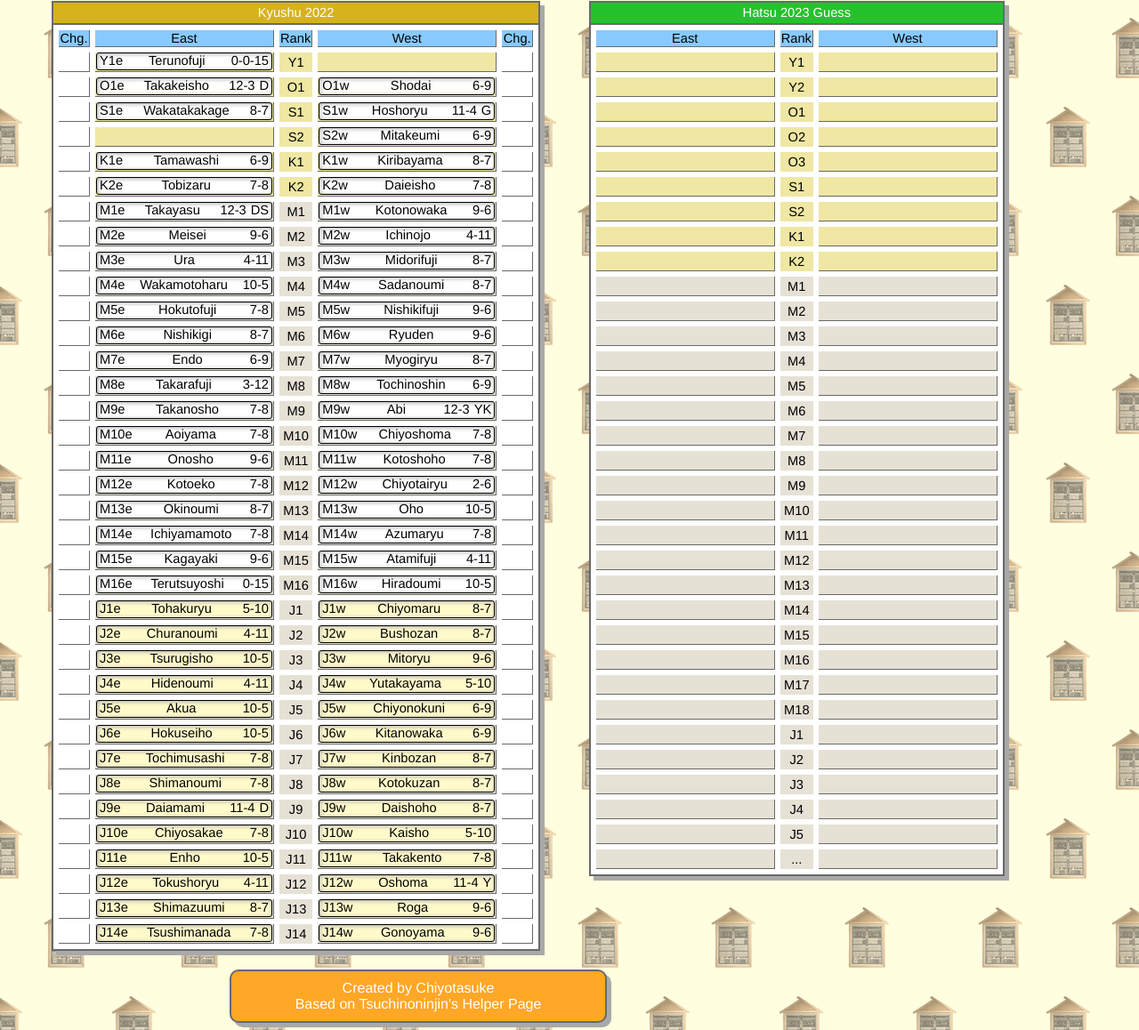
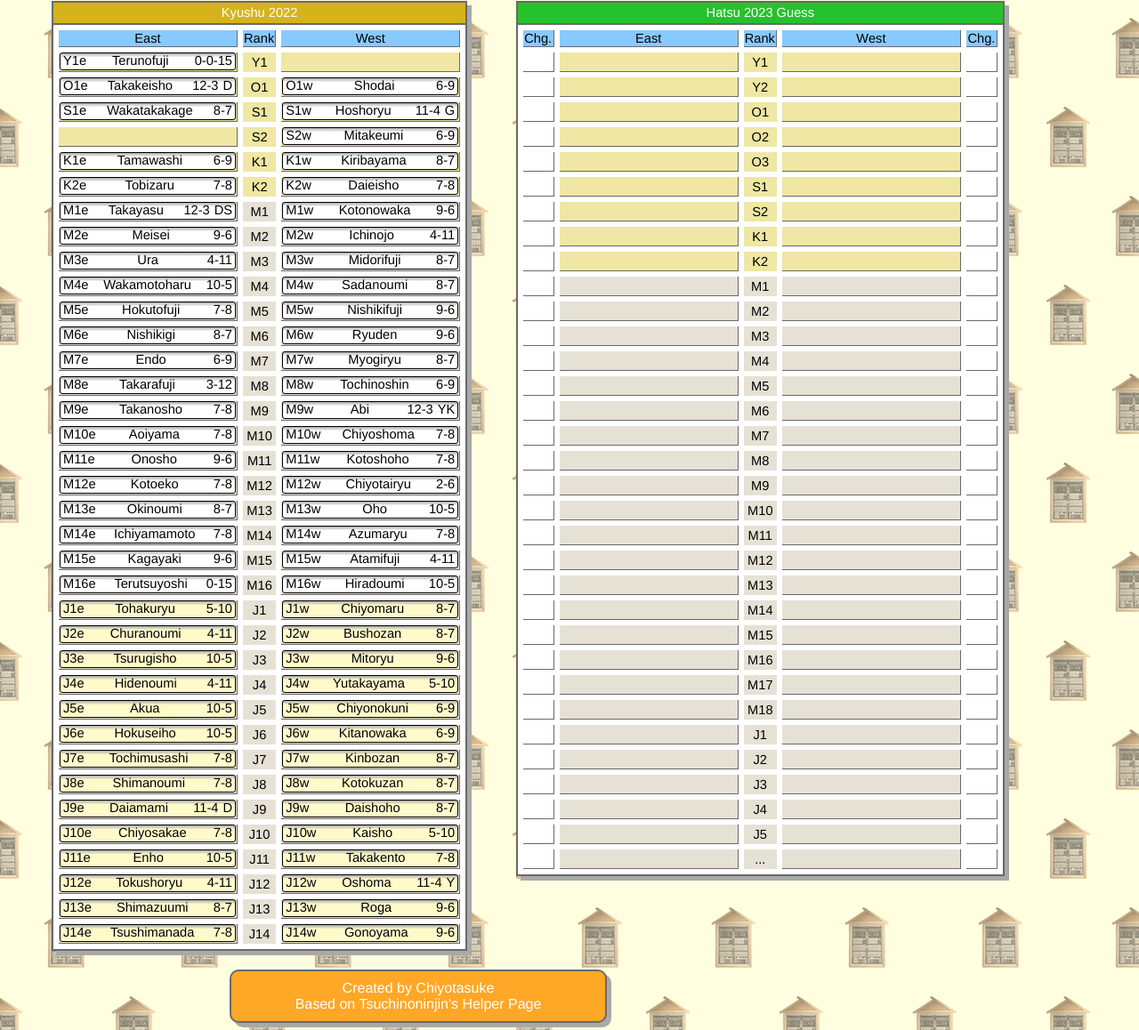
Before and after one commit to johnclyde/gtbhelper-cc, a plain HTML site: page index.html in a window 1280 px wide. Shown: the part 246-1404 px from the top of the page at 89% size. Drawn offline with Linux system fonts and the light colour scheme.

Commit message:
Add files via upload

```diff
--- a/index.html
+++ b/index.html
@@ -25,85 +25,85 @@
   <div id="redips-drag">
     <table id="banzuke1">
       <caption>Kyushu 2022</caption>
-      <thead class="theader"><th class="chHead">Chg.</th><th>East</th><th>Rank</th><th>West</th><th class="chHead">Chg.</th></thead>
+      <thead class="theader"><th>East</th><th>Rank</th><th>West</th></thead>
       <tbody>
-        <tr class="san"><td class="ch"> </td><td class="redips-only Y1e"></td><th>Y1</th><td class="redips-only Y1w"></td><td class="ch"> </td></tr>
-        <tr class="san"><td class="ch"> </td><td class="redips-only O1e"></td><th>O1</th><td class="redips-only O1w"></td><td class="ch"> </td></tr>
-        <tr class="san"><td class="ch"> </td><td class="redips-only S1e"></td><th>S1</th><td class="redips-only S1w"></td><td class="ch"> </td></tr>
-        <tr class="san"><td class="ch"> </td><td class="redips-only S2e"></td><th>S2</th><td class="redips-only S2w"></td><td class="ch"> </td></tr>
-        <tr class="san"><td class="ch"> </td><td class="redips-only K1e"></td><th>K1</th><td class="redips-only K1w"></td><td class="ch"> </td></tr>
-        <tr class="san"><td class="ch"> </td><td class="redips-only K2e"></td><th>K2</th><td class="redips-only K2w"></td><td class="ch"> </td></tr>
+        <tr class="san"><td class="redips-only Y1e"></td><th>Y1</th><td class="redips-only Y1w"></td></tr>
+        <tr class="san"><td class="redips-only O1e"></td><th>O1</th><td class="redips-only O1w"></td></tr>
+        <tr class="san"><td class="redips-only S1e"></td><th>S1</th><td class="redips-only S1w"></td></tr>
+        <tr class="san"><td class="redips-only S2e"></td><th>S2</th><td class="redips-only S2w"></td></tr>
+        <tr class="san"><td class="redips-only K1e"></td><th>K1</th><td class="redips-only K1w"></td></tr>
+        <tr class="san"><td class="redips-only K2e"></td><th>K2</th><td class="redips-only K2w"></td></tr>
 
-        <tr><td class="ch"> </td><td class="redips-only M1e"></td><th>M1</th><td class="redips-only M1w"></td><td class="ch"> </td></tr>
-        <tr><td class="ch"> </td><td class="redips-only M2e"></td><th>M2</th><td class="redips-only M2w"></td><td class="ch"> </td></tr>
-        <tr><td class="ch"> </td><td class="redips-only M3e"></td><th>M3</th><td class="redips-only M3w"></td><td class="ch"> </td></tr>
-        <tr><td class="ch"> </td><td class="redips-only M4e"></td><th>M4</th><td class="redips-only M4w"></td><td class="ch"> </td></tr>
-        <tr><td class="ch"> </td><td class="redips-only M5e"></td><th>M5</th><td class="redips-only M5w"></td><td class="ch"> </td></tr>
-        <tr><td class="ch"> </td><td class="redips-only M6e"></td><th>M6</th><td class="redips-only M6w"></td><td class="ch"> </td></tr>
-        <tr><td class="ch"> </td><td class="redips-only M7e"></td><th>M7</th><td class="redips-only M7w"></td><td class="ch"> </td></tr>
-        <tr><td class="ch"> </td><td class="redips-only M8e"></td><th>M8</th><td class="redips-only M8w"></td><td class="ch"> </td></tr>
-        <tr><td class="ch"> </td><td class="redips-only M9e"></td><th>M9</th><td class="redips-only M9w"></td><td class="ch"> </td></tr>
-        <tr><td class="ch"> </td><td class="redips-only M10e"></td><th>M10</th><td class="redips-only M10w"></td><td class="ch"> </td></tr>
-        <tr><td class="ch"> </td><td class="redips-only M11e"></td><th>M11</th><td class="redips-only M11w"></td><td class="ch"> </td></tr>
-        <tr><td class="ch"> </td><td class="redips-only M12e"></td><th>M12</th><td class="redips-only M12w"></td><td class="ch"> </td></tr>
-        <tr><td class="ch"> </td><td class="redips-only M13e"></td><th>M13</th><td class="redips-only M13w"></td><td class="ch"> </td></tr>
-        <tr><td class="ch"> </td><td class="redips-only M14e"></td><th>M14</th><td class="redips-only M14w"></td><td class="ch"> </td></tr>
-        <tr><td class="ch"> </td><td class="redips-only M15e"></td><th>M15</th><td class="redips-only M15w"></td><td class="ch"> </td></tr>
-        <tr><td class="ch"> </td><td class="redips-only M16e"></td><th>M16</th><td class="redips-only M16w"></td><td class="ch"> </td></tr>
-        <tr><td class="ch"> </td><td class="redips-only J1e"></td><th>J1</th><td class="redips-only J1w"></td><td class="ch"> </td></tr>
-        <tr><td class="ch"> </td><td class="redips-only J2e"></td><th>J2</th><td class="redips-only J2w"></td><td class="ch"> </td></tr>
-        <tr><td class="ch"> </td><td class="redips-only J3e"></td><th>J3</th><td class="redips-only J3w"></td><td class="ch"> </td></tr>
-        <tr><td class="ch"> </td><td class="redips-only J4e"></td><th>J4</th><td class="redips-only J4w"></td><td class="ch"> </td></tr>
-        <tr><td class="ch"> </td><td class="redips-only J5e"></td><th>J5</th><td class="redips-only J5w"></td><td class="ch"> </td></tr>
-        <tr><td class="ch"> </td><td class="redips-only J6e"></td><th>J6</th><td class="redips-only J6w"></td><td class="ch"> </td></tr>
-        <tr><td class="ch"> </td><td class="redips-only J7e"></td><th>J7</th><td class="redips-only J7w"></td><td class="ch"> </td></tr>
-        <tr><td class="ch"> </td><td class="redips-only J8e"></td><th>J8</th><td class="redips-only J8w"></td><td class="ch"> </td></tr>
-        <tr><td class="ch"> </td><td class="redips-only J9e"></td><th>J9</th><td class="redips-only J9w"></td><td class="ch"> </td></tr>
-        <tr><td class="ch"> </td><td class="redips-only J10e"></td><th>J10</th><td class="redips-only J10w"></td><td class="ch"> </td></tr>
-        <tr><td class="ch"> </td><td class="redips-only J11e"></td><th>J11</th><td class="redips-only J11w"></td><td class="ch"> </td></tr>
-        <tr><td class="ch"> </td><td class="redips-only J12e"></td><th>J12</th><td class="redips-only J12w"></td><td class="ch"> </td></tr>
-        <tr><td class="ch"> </td><td class="redips-only J13e"></td><th>J13</th><td class="redips-only J13w"></td><td class="ch"> </td></tr>
-        <tr><td class="ch"> </td><td class="redips-only J14e"></td><th>J14</th><td class="redips-only J14w"></td><td class="ch"> </td></tr>
+        <tr><td class="redips-only M1e"></td><th>M1</th><td class="redips-only M1w"></td></tr>
+        <tr><td class="redips-only M2e"></td><th>M2</th><td class="redips-only M2w"></td></tr>
+        <tr><td class="redips-only M3e"></td><th>M3</th><td class="redips-only M3w"></td></tr>
+        <tr><td class="redips-only M4e"></td><th>M4</th><td class="redips-only M4w"></td></tr>
+        <tr><td class="redips-only M5e"></td><th>M5</th><td class="redips-only M5w"></td></tr>
+        <tr><td class="redips-only M6e"></td><th>M6</th><td class="redips-only M6w"></td></tr>
+        <tr><td class="redips-only M7e"></td><th>M7</th><td class="redips-only M7w"></td></tr>
+        <tr><td class="redips-only M8e"></td><th>M8</th><td class="redips-only M8w"></td></tr>
+        <tr><td class="redips-only M9e"></td><th>M9</th><td class="redips-only M9w"></td></tr>
+        <tr><td class="redips-only M10e"></td><th>M10</th><td class="redips-only M10w"></td></tr>
+        <tr><td class="redips-only M11e"></td><th>M11</th><td class="redips-only M11w"></td></tr>
+        <tr><td class="redips-only M12e"></td><th>M12</th><td class="redips-only M12w"></td></tr>
+        <tr><td class="redips-only M13e"></td><th>M13</th><td class="redips-only M13w"></td></tr>
+        <tr><td class="redips-only M14e"></td><th>M14</th><td class="redips-only M14w"></td></tr>
+        <tr><td class="redips-only M15e"></td><th>M15</th><td class="redips-only M15w"></td></tr>
+        <tr><td class="redips-only M16e"></td><th>M16</th><td class="redips-only M16w"></td></tr>
+        <tr><td class="redips-only J1e"></td><th>J1</th><td class="redips-only J1w"></td></tr>
+        <tr><td class="redips-only J2e"></td><th>J2</th><td class="redips-only J2w"></td></tr>
+        <tr><td class="redips-only J3e"></td><th>J3</th><td class="redips-only J3w"></td></tr>
+        <tr><td class="redips-only J4e"></td><th>J4</th><td class="redips-only J4w"></td></tr>
+        <tr><td class="redips-only J5e"></td><th>J5</th><td class="redips-only J5w"></td></tr>
+        <tr><td class="redips-only J6e"></td><th>J6</th><td class="redips-only J6w"></td></tr>
+        <tr><td class="redips-only J7e"></td><th>J7</th><td class="redips-only J7w"></td></tr>
+        <tr><td class="redips-only J8e"></td><th>J8</th><td class="redips-only J8w"></td></tr>
+        <tr><td class="redips-only J9e"></td><th>J9</th><td class="redips-only J9w"></td></tr>
+        <tr><td class="redips-only J10e"></td><th>J10</th><td class="redips-only J10w"></td></tr>
+        <tr><td class="redips-only J11e"></td><th>J11</th><td class="redips-only J11w"></td></tr>
+        <tr><td class="redips-only J12e"></td><th>J12</th><td class="redips-only J12w"></td></tr>
+        <tr><td class="redips-only J13e"></td><th>J13</th><td class="redips-only J13w"></td></tr>
+        <tr><td class="redips-only J14e"></td><th>J14</th><td class="redips-only J14w"></td></tr>
       </tbody>
     </table>
     <table id="banzuke2">
       <caption>Hatsu 2023 Guess</caption>
-      <thead class="theader"><th>East</th><th>Rank</th><th>West</th></thead>
+      <thead class="theader"><th class="chHead">Chg.</th><th>East</th><th>Rank</th><th>West</th><th class="chHead">Chg.</th></thead>
       <tbody>
-        <tr class="san"><td class="redips-only b2"></td><th>Y1</th><td class="redips-only b2"></td></tr>
-        <tr class="san"><td class="redips-only b2"></td><th>Y2</th><td class="redips-only b2"></td></tr>
-        <tr class="san"><td class="redips-only b2"></td><th>O1</th><td class="redips-only b2"></td></tr>
-        <tr class="san"><td class="redips-only b2"></td><th>O2</th><td class="redips-only b2"></td></tr>
-        <tr class="san"><td class="redips-only b2"></td><th>O3</th><td class="redips-only b2"></td></tr>
-        <tr class="san"><td class="redips-only b2"></td><th>S1</th><td class="redips-only b2"></td></tr>
-        <tr class="san"><td class="redips-only b2"></td><th>S2</th><td class="redips-only b2"></td></tr>
-        <tr class="san"><td class="redips-only b2"></td><th>K1</th><td class="redips-only b2"></td></tr>
-        <tr class="san"><td class="redips-only b2"></td><th>K2</th><td class="redips-only b2"></td></tr>
+        <tr class="san"><td class="ch"> </td><td class="redips-only b2"></td><th>Y1</th><td class="redips-only b2"></td><td class="ch"> </td></tr>
+        <tr class="san"><td class="ch"> </td><td class="redips-only b2"></td><th>Y2</th><td class="redips-only b2"></td><td class="ch"> </td></tr>
+        <tr class="san"><td class="ch"> </td><td class="redips-only b2"></td><th>O1</th><td class="redips-only b2"></td><td class="ch"> </td></tr>
+        <tr class="san"><td class="ch"> </td><td class="redips-only b2"></td><th>O2</th><td class="redips-only b2"></td><td class="ch"> </td></tr>
+        <tr class="san"><td class="ch"> </td><td class="redips-only b2"></td><th>O3</th><td class="redips-only b2"></td><td class="ch"> </td></tr>
+        <tr class="san"><td class="ch"> </td><td class="redips-only b2"></td><th>S1</th><td class="redips-only b2"></td><td class="ch"> </td></tr>
+        <tr class="san"><td class="ch"> </td><td class="redips-only b2"></td><th>S2</th><td class="redips-only b2"></td><td class="ch"> </td></tr>
+        <tr class="san"><td class="ch"> </td><td class="redips-only b2"></td><th>K1</th><td class="redips-only b2"></td><td class="ch"> </td></tr>
+        <tr class="san"><td class="ch"> </td><td class="redips-only b2"></td><th>K2</th><td class="redips-only b2"></td><td class="ch"> </td></tr>
 
-        <tr><td class="redips-only b2"></td><th>M1</th><td class="redips-only b2"></td></tr>
-        <tr><td class="redips-only b2"></td><th>M2</th><td class="redips-only b2"></td></tr>
-        <tr><td class="redips-only b2"></td><th>M3</th><td class="redips-only b2"></td></tr>
-        <tr><td class="redips-only b2"></td><th>M4</th><td class="redips-only b2"></td></tr>
-        <tr><td class="redips-only b2"></td><th>M5</th><td class="redips-only b2"></td></tr>
-        <tr><td class="redips-only b2"></td><th>M6</th><td class="redips-only b2"></td></tr>
-        <tr><td class="redips-only b2"></td><th>M7</th><td class="redips-only b2"></td></tr>
-        <tr><td class="redips-only b2"></td><th>M8</th><td class="redips-only b2"></td></tr>
-        <tr><td class="redips-only b2"></td><th>M9</th><td class="redips-only b2"></td></tr>
-        <tr><td class="redips-only b2"></td><th>M10</th><td class="redips-only b2"></td></tr>
-        <tr><td class="redips-only b2"></td><th>M11</th><td class="redips-only b2"></td></tr>
-        <tr><td class="redips-only b2"></td><th>M12</th><td class="redips-only b2"></td></tr>
-        <tr><td class="redips-only b2"></td><th>M13</th><td class="redips-only b2"></td></tr>
-        <tr><td class="redips-only b2"></td><th>M14</th><td class="redips-only b2"></td></tr>
-        <tr><td class="redips-only b2"></td><th>M15</th><td class="redips-only b2"></td></tr>
-        <tr><td class="redips-only b2"></td><th>M16</th><td class="redips-only b2"></td></tr>
-        <tr><td class="redips-only b2"></td><th>M17</th><td class="redips-only b2"></td></tr>
-        <tr><td class="redips-only b2"></td><th>M18</th><td class="redips-only b2"></td></tr>
-        <tr><td class="redips-only b2"></td><th>J1</th><td class="redips-only b2"></td></tr>
-        <tr><td class="redips-only b2"></td><th>J2</th><td class="redips-only b2"></td></tr>
-        <tr><td class="redips-only b2"></td><th>J3</th><td class="redips-only b2"></td></tr>
-        <tr><td class="redips-only b2"></td><th>J4</th><td class="redips-only b2"></td></tr>
-        <tr><td class="redips-only b2"></td><th>J5</th><td class="redips-only b2"></td></tr>
-        <tr><td class="redips-only b2"></td><th>...</th><td class="redips-only b2"></td></tr>
+        <tr><td class="ch"> </td><td class="redips-only b2"></td><th>M1</th><td class="redips-only b2"></td><td class="ch"> </td></tr>
+        <tr><td class="ch"> </td><td class="redips-only b2"></td><th>M2</th><td class="redips-only b2"></td><td class="ch"> </td></tr>
+        <tr><td class="ch"> </td><td class="redips-only b2"></td><th>M3</th><td class="redips-only b2"></td><td class="ch"> </td></tr>
+        <tr><td class="ch"> </td><td class="redips-only b2"></td><th>M4</th><td class="redips-only b2"></td><td class="ch"> </td></tr>
+        <tr><td class="ch"> </td><td class="redips-only b2"></td><th>M5</th><td class="redips-only b2"></td><td class="ch"> </td></tr>
+        <tr><td class="ch"> </td><td class="redips-only b2"></td><th>M6</th><td class="redips-only b2"></td><td class="ch"> </td></tr>
+        <tr><td class="ch"> </td><td class="redips-only b2"></td><th>M7</th><td class="redips-only b2"></td><td class="ch"> </td></tr>
+        <tr><td class="ch"> </td><td class="redips-only b2"></td><th>M8</th><td class="redips-only b2"></td><td class="ch"> </td></tr>
+        <tr><td class="ch"> </td><td class="redips-only b2"></td><th>M9</th><td class="redips-only b2"></td><td class="ch"> </td></tr>
+        <tr><td class="ch"> </td><td class="redips-only b2"></td><th>M10</th><td class="redips-only b2"></td><td class="ch"> </td></tr>
+        <tr><td class="ch"> </td><td class="redips-only b2"></td><th>M11</th><td class="redips-only b2"></td><td class="ch"> </td></tr>
+        <tr><td class="ch"> </td><td class="redips-only b2"></td><th>M12</th><td class="redips-only b2"></td><td class="ch"> </td></tr>
+        <tr><td class="ch"> </td><td class="redips-only b2"></td><th>M13</th><td class="redips-only b2"></td><td class="ch"> </td></tr>
+        <tr><td class="ch"> </td><td class="redips-only b2"></td><th>M14</th><td class="redips-only b2"></td><td class="ch"> </td></tr>
+        <tr><td class="ch"> </td><td class="redips-only b2"></td><th>M15</th><td class="redips-only b2"></td><td class="ch"> </td></tr>
+        <tr><td class="ch"> </td><td class="redips-only b2"></td><th>M16</th><td class="redips-only b2"></td><td class="ch"> </td></tr>
+        <tr><td class="ch"> </td><td class="redips-only b2"></td><th>M17</th><td class="redips-only b2"></td><td class="ch"> </td></tr>
+        <tr><td class="ch"> </td><td class="redips-only b2"></td><th>M18</th><td class="redips-only b2"></td><td class="ch"> </td></tr>
+        <tr><td class="ch"> </td><td class="redips-only b2"></td><th>J1</th><td class="redips-only b2"></td><td class="ch"> </td></tr>
+        <tr><td class="ch"> </td><td class="redips-only b2"></td><th>J2</th><td class="redips-only b2"></td><td class="ch"> </td></tr>
+        <tr><td class="ch"> </td><td class="redips-only b2"></td><th>J3</th><td class="redips-only b2"></td><td class="ch"> </td></tr>
+        <tr><td class="ch"> </td><td class="redips-only b2"></td><th>J4</th><td class="redips-only b2"></td><td class="ch"> </td></tr>
+        <tr><td class="ch"> </td><td class="redips-only b2"></td><th>J5</th><td class="redips-only b2"></td><td class="ch"> </td></tr>
+        <tr><td class="ch"> </td><td class="redips-only b2"></td><th>...</th><td class="redips-only b2"></td><td class="ch"> </td></tr>
       </tbody>
     </table>
   </div>
--- a/script.js
+++ b/script.js
@@ -124,16 +124,6 @@ window.onload = function() {
     for (var i = theSekitori.length+18; i < theSekitori.length+66; i++)
       cell[i].setAttribute("data-pos", i-theSekitori.length-18);
 
-    // This process removes drop update delay in first column of banzuke2
-    var rows = document.getElementsByTagName("tr");
-
-    for (var i = theSekitori.length/2; i < rows.length; i++) {
-      var invCell = document.createElement("td");
-
-      rows[i].insertBefore(invCell, rows[i].firstChild);
-      invCell.style.display = "none";
-    }
-
   }
   else {
     document.getElementById("banzuke1").innerHTML =
@@ -148,11 +138,9 @@ window.onload = function() {
   cards.forEach(card => {
 
     card.addEventListener("mousedown", function() {
-      this.parentNode.style.backgroundImage = "url(shadow.png)";
     });
 
     card.addEventListener("mouseup", function() {
-      this.parentNode.removeAttribute("style");
 
       var rdCell = document.querySelectorAll(".redips-only");
       var chCell = document.getElementsByClassName("ch");
@@ -168,28 +156,31 @@ window.onload = function() {
         }
       }
 
-      for (var i = 0; i < rdCell.length; i++) {
-        if (rdCell[i].className.split(' ')[1] === this.id) {
-          if (rdCell[i].style.backgroundColor !== "yellow") {
-            for (var j = 0; j < b2Cell.length; j++) {
-              if (b2Cell[j].style.backgroundColor === "yellow" &&
-                b2Cell[j] !== this.parentNode) {
+      for (var i = 0; i < b2Cell.length; i++) {
+        if (b2Cell[i] === this.parentNode &&
+          b2Cell[i].style.backgroundColor !== "yellow" &&
+          this.style.position === "fixed")
+          chCell[i].innerHTML = " ";
+      }
+
+      for (var i = 0; i < b2Cell.length; i++) {
+        if (b2Cell[i].style.backgroundColor === "yellow") {
           var posDrag = this.getAttribute("data-pos"),
               chgDrag;
 
-                if (j < 18) {
+          if (i < 18) {
             switch (posDrag) {
-                    case "sa": chgDrag = ""; break;
+              case "sa": chgDrag = " "; break;
               case "ju": chgDrag = "!!!"; chCell[i].style.color = "#656565"; break;
               default:   chgDrag = "↑"; chCell[i].style.color = "forestgreen";
             }
           }
-                else if (j < 54) {
+          else if (i < 54) {
             switch (posDrag) {
               case "sa": chgDrag = "↓"; chCell[i].style.color = "red"; break;
               case "ju": chgDrag = "↑"; chCell[i].style.color = "forestgreen"; break;
               default:
-                      chgDrag = (posDrag - b2Cell[j].getAttribute("data-pos"))/2;
+                chgDrag = (posDrag - b2Cell[i].getAttribute("data-pos"))/2;
                 if (chgDrag > 0) {
                   chgDrag = "+" + chgDrag;
                   chCell[i].style.color = "forestgreen";
@@ -204,20 +195,19 @@ window.onload = function() {
           else {
             switch (posDrag) {
               case "sa": chgDrag = "!!!"; chCell[i].style.color = "#656565"; break;
-                    case "ju": chgDrag = ""; break;
+              case "ju": chgDrag = " "; break;
               default: chgDrag = "↓"; chCell[i].style.color = "red";
             }
           }
           chCell[i].innerHTML = chgDrag;
 
-
-                if (b2Cell[j].firstChild) {
-                  var posSwap = b2Cell[j].firstChild.getAttribute("data-pos"),
+          if (b2Cell[i].firstChild && b2Cell[i].firstChild !== this) {
+            var posSwap = b2Cell[i].firstChild.getAttribute("data-pos"),
                 chgSwap;
 
             if (!this.parentNode.hasAttribute("data-pos")) {
               switch (posSwap) {
-                      case "sa": chgSwap = "";    break;
+                case "sa": chgSwap = " ";   break;
                 case "ju": chgSwap = "!!!"; break;
                 default:   chgSwap = "↑";
               }
@@ -235,31 +225,31 @@ window.onload = function() {
             else {
               switch (posSwap) {
                 case "sa": chgSwap = "!!!"; break;
-                      case "ju": chgSwap = "";    break;
+                case "ju": chgSwap = " ";   break;
                 default:   chgSwap = "↓"
               }
             }
 
-                  for (var k = 0; k < rdCell.length; k++) {
-                    if (rdCell[k].className.split(' ')[1] === b2Cell[j].firstChild.id)
-                      chCell[k].innerHTML = chgSwap;
-                  }
+            for (var j = 0; j < b2Cell.length; j++) {
+              if (b2Cell[j] === this.parentNode) {
+                if (chgSwap > 0 || chgSwap === '↑')
+                  chCell[j].style.color = "forestgreen";
+                else if (chgSwap < 0 || chgSwap === '↓')
+                  chCell[j].style.color = "red";
+                else
+                  chCell[j].style.color = "#656565";
 
+                chCell[j].innerHTML = chgSwap;
                 this.parentNode.appendChild(b2Cell[j].firstChild);
-                }
-
-                b2Cell[j].appendChild(this);
-                b2Cell[j].removeAttribute("style");
               }
             }
           }
-          else {
-            rdCell[i].appendChild(this);
-            rdCell[i].removeAttribute("style");
-            chCell[i].innerHTML = "";
+
+          b2Cell[i].appendChild(this);
+          b2Cell[i].removeAttribute("style");
         }
       }
-      }
+
       this.removeAttribute("style");
 
       window.localStorage.setItem("banzuke1",
--- a/styles.css
+++ b/styles.css
@@ -88,7 +88,7 @@ th {
 }
 
 .redips-drag.ju {
-	background-color: #fffaca;
+	background: linear-gradient(#acacac, #fffaca 25%);
 }
 
 .ch {
@@ -120,8 +120,7 @@ td span {
 
 td .redips-drag {
 	text-align: justify;
-	background-color: white;
-	box-shadow: 1px 1px 5px #acacac inset;
+	background: linear-gradient(#acacac, white 25%);
 	width: 190px;
 	height: 18px;
 	border: 1px solid;
```
Lines whose indentation alone changed are shown as unchanged.
